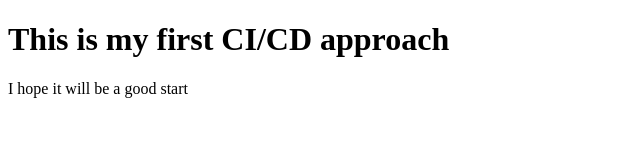
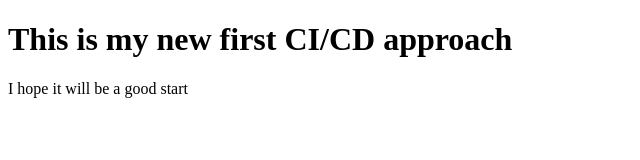
Before and after one commit to Shahzaibkha9/protfolio, a plain HTML site: page index.html in a window 1280 px wide. Shown: the whole page, without its empty margins (0-640 px from the left). Drawn offline with Linux system fonts and the light colour scheme.

Commit message:
update code

```diff
--- a/index.html
+++ b/index.html
@@ -6,7 +6,7 @@
     <title>Document</title>
 </head>
 <body>
-    <h1>This is my first CI/CD approach</h1>
+    <h1>This is my new first CI/CD approach</h1>
     <p>I hope it will be a good start</p>
 </body>
 </html>
```
